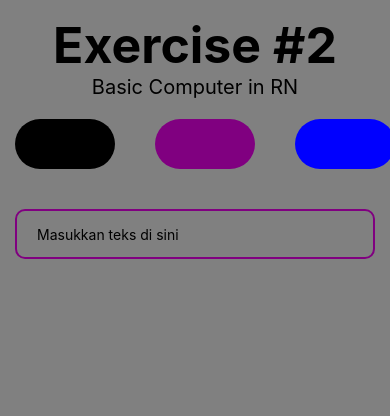
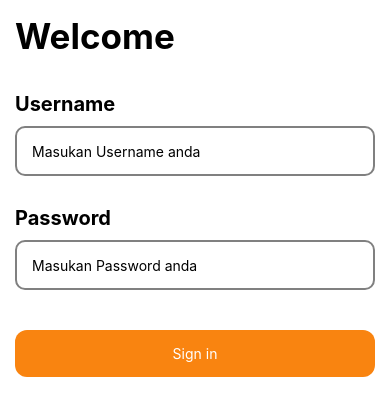
Before and after one commit to Avrilkamu2727/Exercise-2_avrilkamu, a React Native app: screen / in a window 390 px wide. Shown: the top 416 px of the page. Built offline with nearby package versions, Linux system fonts and the light colour scheme; grey boxes are pictures that could not be loaded.

Commit message:
assigment 3

```diff
--- a/App.tsx
+++ b/App.tsx
@@ -1,30 +1,30 @@
 import React from 'react';
 import {
   Text,
-  View,
-  Image,
   StyleSheet,
   TextInput,
-  ScrollView
+  View ,
+  TouchableOpacity,
 } from 'react-native';
 
 const App = () => {
   return (
-    <ScrollView style={styles.container}>
-      <Text style={styles.title}>Exercise #2</Text>
-      <Text style={styles.title1}>Basic Computer in RN</Text>
-      <View style={styles.row}>
-        <View style={[styles.box, { backgroundColor: 'black' }]} />
-        <View style={[styles.box, { backgroundColor: 'purple' }]} />
-        <View style={[styles.box, { backgroundColor: 'blue' }]} />
-      </View>
-
-      <Image source={require('./assets/wal.jpg')} style={styles.image} />
+    <View style={styles.container}>
+      <Text style={styles.title1}>Welcome</Text>
+      <Text style={styles.title2}>Username</Text>
       <TextInput
         style={styles.textInput}
-        placeholder="Masukkan teks di sini"
+        placeholder="Masukan Username anda"
       />
-    </ScrollView>
+      <Text style={styles.title2}>Password</Text>
+      <TextInput
+        style={styles.textInputPASS}
+        placeholder="Masukan Password anda"
+      />
+      <TouchableOpacity style={styles.button}>
+        <Text style={styles.buttonText}>Sign in</Text>
+      </TouchableOpacity>
+    </View>
   );
 };
 
@@ -32,42 +32,47 @@ const styles = StyleSheet.create({
   container: {
     flex: 1,
     padding: 15,
-    backgroundColor: 'grey',
+    backgroundColor: 'white',
   },
-  title: {
-    fontSize: 50,
+  title1: {
+    fontSize: 35,
     fontWeight: 'bold',
     color: 'black',
-    textAlign: 'center',
+    marginBottom: 35,
   },
-  title1: {
+  title2: {
     fontSize: 20,
     color: 'black',
-    textAlign: 'center',
-    marginBottom: 20,
-  },
-  row: {
-    flexDirection: 'row',
-    marginBottom: 20,
-  },
-  box: {
-    width: 100,
-    height: 50,
-    marginRight: 40,
-    borderRadius: 100,
-  },
-  image: {
-    marginBottom: 20,
-    borderTopRightRadius:10,
+    marginBottom: 10,
+    fontWeight: 'bold',
+
   },
   textInput: {
     height: 50,
-    borderColor: 'purple',
+    borderColor: 'grey',
     borderRadius: 10,
     borderWidth: 2,
-    marginBottom: 20,
-    paddingHorizontal: 20,
+    marginBottom: 30,
+    paddingHorizontal: 15,
     width: '100%',
+  },
+  textInputPASS: {
+    height: 50,
+    borderColor: 'grey',
+    borderRadius: 10,
+    borderWidth: 2,
+    marginBottom: 40,
+    paddingHorizontal: 15,
+    width: '100%',
+  },
+  button: {
+    alignItems: 'center',
+    backgroundColor: '#F98410',
+    padding: 15,
+    borderRadius: 12,
+  },
+  buttonText: {
+    color: 'white',
   },
 });
 
```
